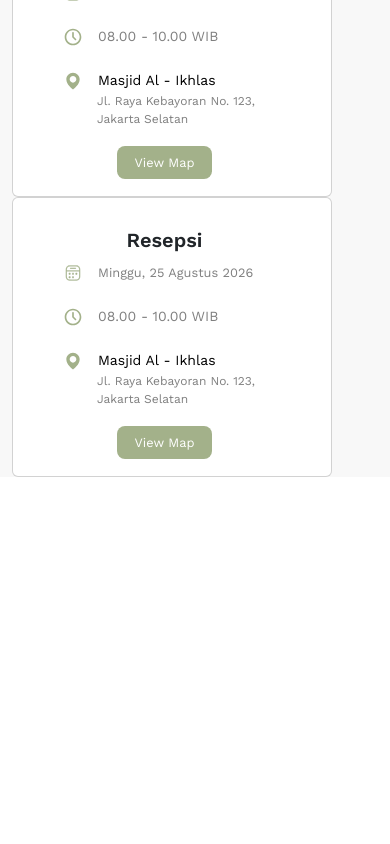
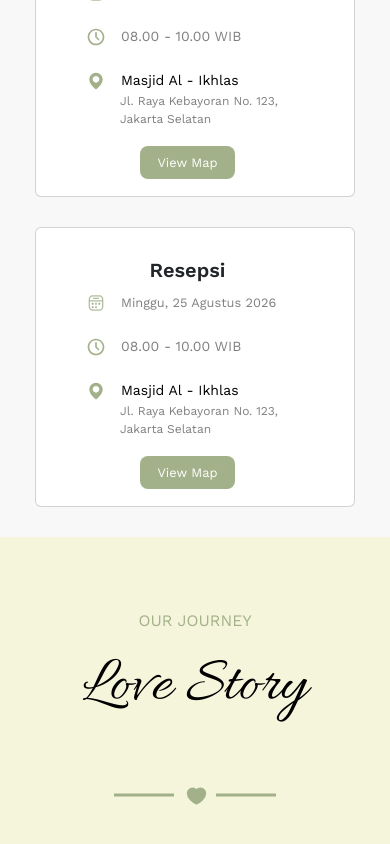
Before and after one commit to sandisyd/wedding-template-one, a Vue app: page /wedding in a window 390 px wide. Shown: the part 2750-3594 px from the top of the page. Before the commit the page ends 3227 px from the top, so only its background shows below. Built offline with nearby package versions, Linux system fonts and the light colour scheme.

Commit message:
fixing responsive and add new section

```diff
--- a/src/assets/styles/style.css
+++ b/src/assets/styles/style.css
@@ -214,7 +214,7 @@ body {
   background-color: #f8f8f8;
   text-align: center;
   align-items: center;
-  min-height: 100vh;
+  min-height: 95vh;
 }
 
 .jadwal-acara .jadwal-title {
@@ -230,10 +230,27 @@ body {
   text-transform: capitalize;
 }
 
+.jadwal-acara .akad {
+  display: flex;
+  flex-direction: column;
+  align-items: end;
+  text-align: center;
+  padding-right: 5rem;
+}
+
+.jadwal-acara .resepsi {
+  display: flex;
+  flex-direction: column;
+  align-items: start;
+  text-align: center;
+  padding-left: 5rem;
+}
+
 .jadwal-acara .card {
   width: 320px;
   height: 280px;
   padding: 30px 65px 30px 50px;
+  margin-bottom: 30px;
 }
 
 .jadwal-acara .card .card-body {
@@ -294,6 +311,45 @@ body {
   margin-top: -10px;
 }
 
+/* love story */
+.love-story {
+  background-color: #f5f5dc;
+  min-height: 100vh;
+  text-align: center;
+}
+
+.love-story .title-story {
+  text-transform: uppercase;
+  color: #a3b18a;
+  padding-top: 4.5rem;
+}
+
+.love-story h1 {
+  font-family: 'Allura', cursive;
+  font-size: 4rem;
+  color: black;
+  text-transform: capitalize;
+}
+
+/* media query */
+@media (max-width: 992px) {
+  .jadwal-acara .akad {
+    display: flex;
+    flex-direction: column;
+    align-items: center;
+    text-align: center;
+    padding-right: 12px;
+  }
+
+  .jadwal-acara .resepsi {
+    display: flex;
+    flex-direction: column;
+    align-items: center;
+    text-align: center;
+    padding-left: 12px;
+  }
+}
+
 /* animasi */
 .fade-enter-active,
 .fade-leave-active {
--- a/src/views/informasi/acara/Acara.vue
+++ b/src/views/informasi/acara/Acara.vue
@@ -81,12 +81,14 @@
   </div>
   <Pengantin />
   <JadwalAcara />
+  <LoveStory />
 </template>
 
 <script setup>
 import { onMounted, ref } from 'vue'
 import Pengantin from '../pengantin/Pengantin.vue'
 import JadwalAcara from './Jadwal_Acara.vue'
+import LoveStory from '../story/LoveStory.vue'
 
 const showAnimation = ref(true)
 
--- a/src/views/informasi/acara/Jadwal_Acara.vue
+++ b/src/views/informasi/acara/Jadwal_Acara.vue
@@ -20,8 +20,8 @@
           </svg>
         </div>
       </div>
-      <div class="row" style="display: inline-flex">
-        <div class="col-lg-6">
+      <div class="row">
+        <div class="col-lg-6 akad">
           <div class="card">
             <div class="card-body">
               <h5 class="card-title">Akad Nikah</h5>
@@ -44,7 +44,7 @@
             </div>
           </div>
         </div>
-        <div class="col-lg-6">
+        <div class="col-lg-6 resepsi">
           <div class="card">
             <div class="card-body">
               <h5 class="card-title">Resepsi</h5>
--- /dev/null
+++ b/src/views/informasi/story/LoveStory.vue
@@ -0,0 +1,25 @@
+<template>
+  <div class="love-story">
+    <div class="container-fluid">
+      <p class="title-story">our journey</p>
+      <h1 class="title-love">love story</h1>
+      <div class="row pt-5 pb-5" style="justify-content: center; align-items: center">
+        <div class="col-3 pe-0" style="text-align: end">
+          <svg width="60" height="12" viewBox="0 0 60 12" fill="none" style="color: #a3b18a">
+            <path d="M0 6 L60 6" stroke="currentColor" stroke-width="3" />
+          </svg>
+        </div>
+        <div class="col-2" style="width: 42px">
+          <span
+            ><img src="../../../assets/img/icon-park-solid_like.svg" alt="love" srcset=""
+          /></span>
+        </div>
+        <div class="col-3 ps-0" style="text-align: start">
+          <svg width="60" height="12" viewBox="0 0 60 12" fill="none" style="color: #a3b18a">
+            <path d="M0 6 L60 6" stroke="currentColor" stroke-width="3" stroke-linejoin="round" />
+          </svg>
+        </div>
+      </div>
+    </div>
+  </div>
+</template>
```
